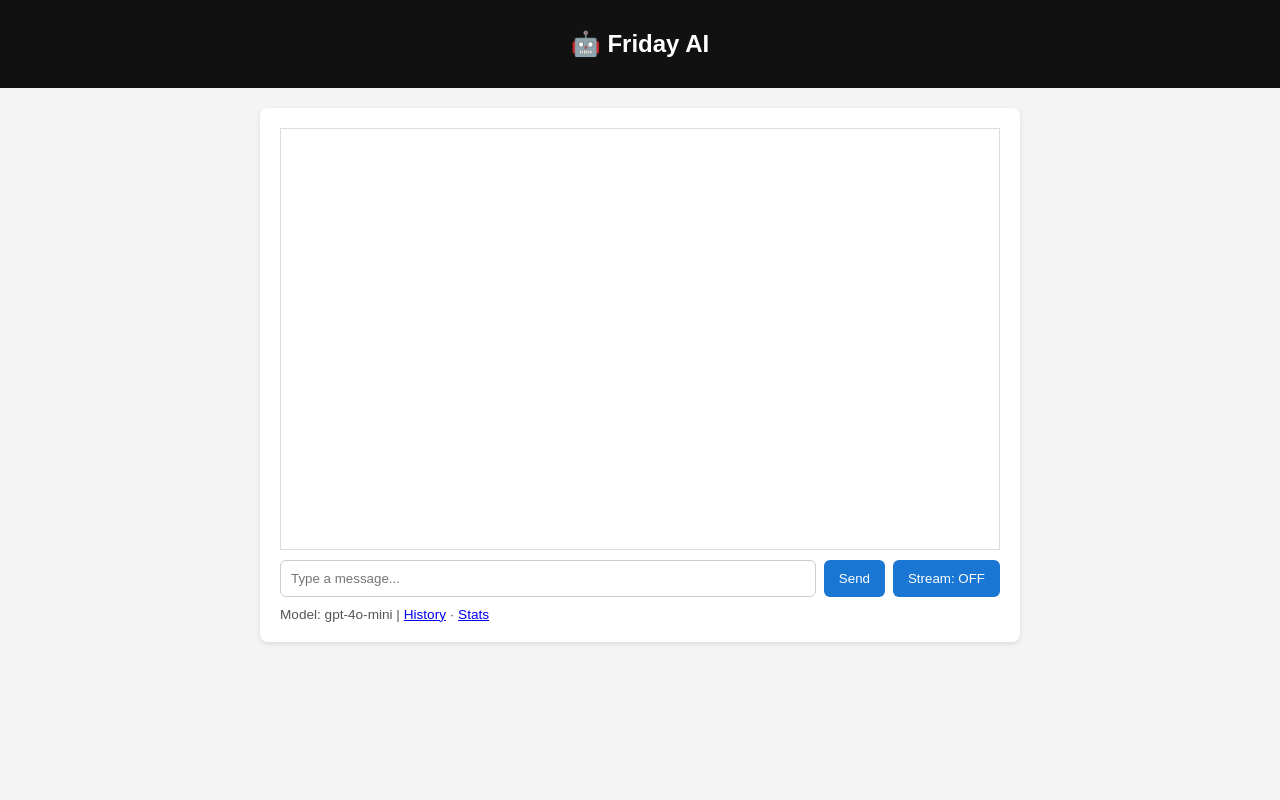
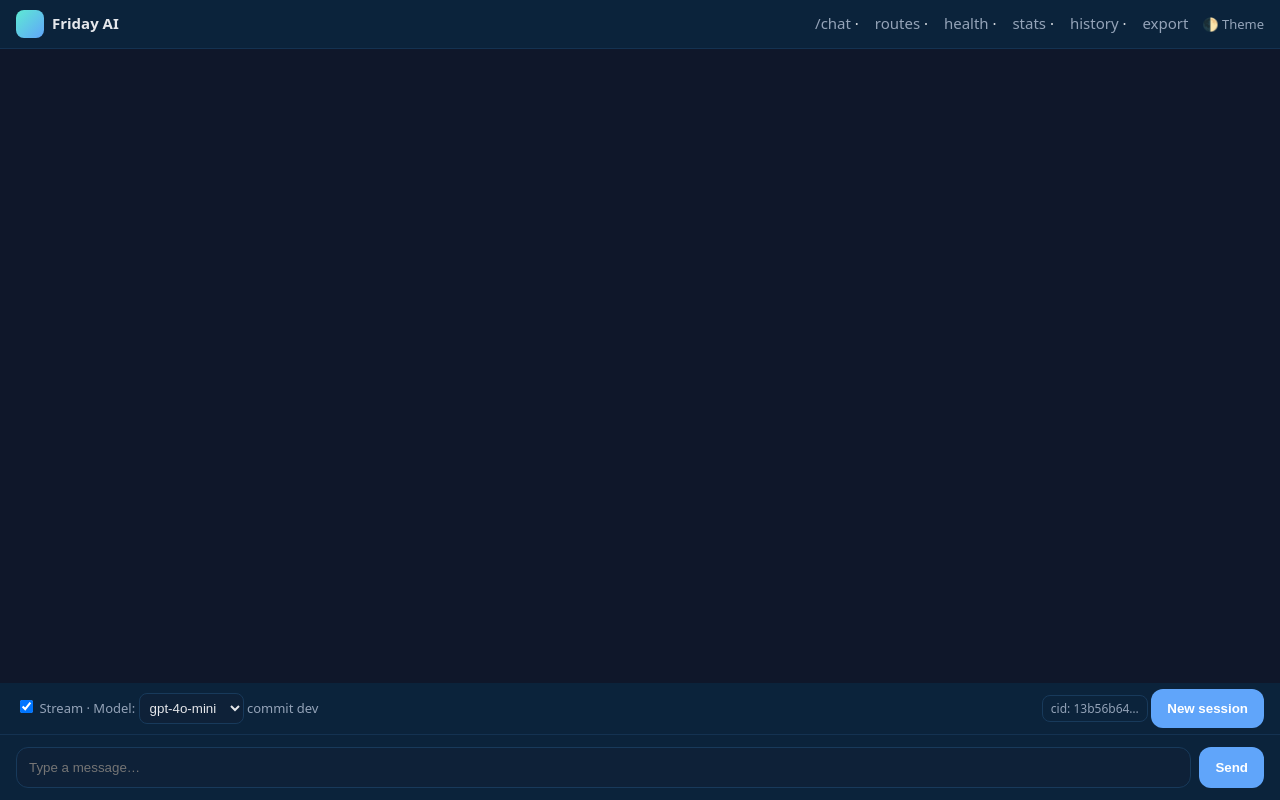
Before and after one commit to goatman88/friday_full_bundle, a Flask app: page / in a window 1280 px wide. Run offline with Flask 3, Linux system fonts and the light colour scheme.

Commit message:
Update chat.html

```diff
--- a/templates/chat.html
+++ b/templates/chat.html
@@ -3,111 +3,201 @@
 <head>
   <meta charset="UTF-8" />
   <title>{{ title or "Friday AI" }}</title>
+  <meta name="viewport" content="width=device-width, initial-scale=1"/>
   <style>
-    body { font-family: Arial, sans-serif; margin: 0; background: #f4f4f4; }
-    header { background: #111; color: #fff; padding: 10px; text-align: center; }
-    main { max-width: 720px; margin: 20px auto; background: #fff; padding: 20px;
-           border-radius: 8px; box-shadow: 0 2px 5px rgba(0,0,0,.1); }
-    #chat { height: 400px; overflow-y: auto; border: 1px solid #ddd; padding: 10px; }
-    .msg { margin: 8px 0; padding: 8px 12px; border-radius: 6px; }
-    .user { background: #e3f2fd; text-align: right; }
-    .assistant { background: #f1f8e9; text-align: left; }
-    footer { margin-top: 10px; display: flex; gap: 8px; }
-    input[type=text] { flex: 1; padding: 10px; border-radius: 6px; border: 1px solid #ccc; }
-    button { padding: 10px 15px; border: none; border-radius: 6px; background: #1976d2; color: white; cursor: pointer; }
-    button:hover { background: #1565c0; }
-    .small { font-size: 0.85em; color: #555; margin-top: 10px; }
+    :root {
+      --bg: #0f172a; --card: #0b233b; --ink: #e5e7eb; --muted:#94a3b8; --accent:#60a5fa;
+    }
+    [data-theme="light"] {
+      --bg: #f1f5f9; --card:#fff; --ink:#111; --muted:#444; --accent:#2563eb;
+    }
+
+    html,body {
+      height:100%; margin:0; font:15px/1.45 system-ui,Segoe UI,Roboto,Arial,sans-serif;
+      background:var(--bg); color:var(--ink);
+    }
+    .wrap { display:flex; flex-direction:column; height:100%; }
+    header {
+      background:var(--card); border-bottom:1px solid #143251;
+      padding:10px 16px; display:flex; justify-content:space-between; align-items:center;
+    }
+    .ttl{display:flex; align-items:center; gap:8px; font-weight:700}
+    .badge{background:linear-gradient(135deg,#5eead4,#60a5fa); width:28px; height:28px; border-radius:8px}
+    .links a{color:var(--muted); text-decoration:none; margin-left:12px}
+    .links a:hover{color:var(--accent)}
+    .log{flex:1; overflow:auto; padding:20px; display:flex; flex-direction:column; gap:10px}
+    .bubble{max-width:72%; padding:10px 14px; border-radius:12px; white-space:pre-wrap}
+    .u{background:#0b395b; align-self:flex-end; color:#fff}
+    .a{background:#12273f; align-self:flex-start}
+    [data-theme="light"] .u{background:#dbeafe; color:#111}
+    [data-theme="light"] .a{background:#e2e8f0; color:#111}
+    footer{
+      background:var(--card); border-top:1px solid #143251;
+      padding:12px 16px; display:flex; gap:8px; position:sticky; bottom:0;
+    }
+    input[type=text]{flex:1; padding:12px; border-radius:12px; border:1px solid #183a5b; background:#0e2138; color:var(--ink)}
+    [data-theme="light"] input[type=text]{background:#fff; border:1px solid #ccc}
+    button{background:var(--accent); color:#fff; border:0; padding:12px 16px; border-radius:12px; font-weight:600; cursor:pointer}
+    button:hover{opacity:.9}
+    .meta{font-size:13px; color:var(--muted); display:flex; justify-content:space-between; align-items:center; padding:6px 16px; background:var(--card)}
+    select{background:#0e2138; color:var(--ink); border:1px solid #183a5b; border-radius:8px; padding:6px}
+    [data-theme="light"] select{background:#fff; border:1px solid #ccc}
+    .pill{padding:4px 8px; border:1px solid #183a5b; border-radius:8px; font-size:12px}
+    .themeToggle{cursor:pointer; margin-left:10px; font-size:13px; color:var(--muted)}
   </style>
 </head>
 <body>
+<div class="wrap" data-theme="dark" id="appRoot">
+
   <header>
-    <h2>🤖 Friday AI</h2>
+    <div class="ttl"><div class="badge"></div> Friday AI</div>
+    <div class="links">
+      <a href="/chat">/chat</a>
+      · <a id="routesLink" href="#">routes</a>
+      · <a id="healthLink" href="#">health</a>
+      · <a id="statsLink" href="#">stats</a>
+      · <a id="historyLink" href="#">history</a>
+      · <a id="exportLink" href="#">export</a>
+      <span class="themeToggle" onclick="toggleTheme()">🌓 Theme</span>
+    </div>
   </header>
-  <main>
-    <div id="chat"></div>
-    <footer>
-      <input type="text" id="msg" placeholder="Type a message..." />
-      <button onclick="send()">Send</button>
-      <button onclick="toggleStream()">Stream: <span id="streamState">OFF</span></button>
-    </footer>
-    <div class="small">
-      Model: <span id="model"></span> |
-      <a href="/api/history" target="_blank">History</a> ·
-      <a href="/api/stats" target="_blank">Stats</a>
+
+  <div id="log" class="log"></div>
+
+  <div class="meta">
+    <div>
+      <label><input id="stream" type="checkbox" checked> Stream</label>
+      · Model: <select id="model"></select>
+      <span id="commit"></span>
     </div>
-  </main>
+    <div>
+      <span id="cidLabel" class="pill"></span>
+      <button id="newCid">New session</button>
+    </div>
+  </div>
 
-  <script>
-    let streamMode = false;
-    let cid = localStorage.getItem("client_id") || (Math.random().toString(36).slice(2));
-    localStorage.setItem("client_id", cid);
+  <footer>
+    <input id="msg" type="text" placeholder="Type a message…" />
+    <button id="send">Send</button>
+  </footer>
+</div>
 
-    async function fetchModel() {
-      try {
-        let res = await fetch("/api/models");
-        let data = await res.json();
-        document.getElementById("model").innerText = data.active;
-      } catch (e) {
-        document.getElementById("model").innerText = "(error)";
+<script>
+  const base = location.origin;
+  const appRoot = document.querySelector("#appRoot");
+  const log = document.querySelector("#log");
+  const msg = document.querySelector("#msg");
+  const sendBtn = document.querySelector("#send");
+  const modelSel = document.querySelector("#model");
+  const commitSpan = document.querySelector("#commit");
+  const cidLabel = document.querySelector("#cidLabel");
+  const newCidBtn = document.querySelector("#newCid");
+  const streamChk = document.querySelector("#stream");
+
+  // Theme toggle
+  function toggleTheme(){
+    const current = appRoot.getAttribute("data-theme");
+    appRoot.setAttribute("data-theme", current==="light"?"dark":"light");
+  }
+
+  // Session
+  function getCid(){
+    let c = localStorage.getItem("cid");
+    if(!c){ c = crypto.randomUUID(); localStorage.setItem("cid",c); }
+    cidLabel.textContent = `cid: ${c.slice(0,8)}…`;
+    return c;
+  }
+  function setCid(c){ localStorage.setItem("cid",c); cidLabel.textContent = `cid: ${c.slice(0,8)}…`; }
+
+  // UI
+  function append(role,text){
+    const b=document.createElement("div");
+    b.className=`bubble ${role==="user"?"u":"a"}`;
+    b.textContent=text;
+    log.appendChild(b);
+    log.scrollTop=log.scrollHeight;
+  }
+
+  // Models
+  async function loadModels(){
+    try{
+      const r=await fetch(`${base}/api/models`);
+      const j=await r.json();
+      modelSel.innerHTML="";
+      (j.available||[]).forEach(m=>{
+        const o=document.createElement("option");
+        o.value=m; o.textContent=m;
+        if(m===j.active) o.selected=true;
+        modelSel.appendChild(o);
+      });
+    }catch{modelSel.innerHTML="<option>(error)</option>";}
+  }
+  modelSel.onchange=async()=>{
+    try{
+      const r=await fetch(`${base}/api/model`,{
+        method:"POST",headers:{"Content-Type":"application/json"},
+        body:JSON.stringify({model:modelSel.value})
+      });
+      const j=await r.json();
+      append("assistant",`Model switched to: ${j.active}`);
+    }catch(e){append("assistant","Model switch error: "+e.message);}
+  };
+
+  // Send
+  async function send(){
+    const text=msg.value.trim(); if(!text) return;
+    append("user",text); msg.value="";
+    const cid=getCid();
+
+    if(streamChk.checked){
+      const url=new URL(`${base}/api/chat/stream`);
+      url.searchParams.set("cid",cid); url.searchParams.set("q",text);
+      const resp=await fetch(url);
+      const reader=resp.body.getReader();
+      let acc="",streamingDiv=null;
+      while(true){
+        const {value,done}=await reader.read(); if(done) break;
+        const chunk=new TextDecoder().decode(value);
+        chunk.split("\n\n").forEach(line=>{
+          if(line.startsWith("data: ")){
+            try{
+              const obj=JSON.parse(line.slice(6));
+              if(obj.delta){
+                acc+=obj.delta;
+                if(!streamingDiv){streamingDiv=document.createElement("div"); streamingDiv.className="bubble a"; log.appendChild(streamingDiv);}
+                streamingDiv.textContent=acc;
+                log.scrollTop=log.scrollHeight;
+              }
+              if(obj.done){streamingDiv=null; loadModels();}
+            }catch{}
+          }
+        });
       }
+    } else {
+      const r=await fetch(`${base}/api/chat?cid=${cid}`,{
+        method:"POST",headers:{"Content-Type":"application/json"},
+        body:JSON.stringify({message:text})
+      });
+      const j=await r.json();
+      if(j.cid&&j.cid!==cid)setCid(j.cid);
+      append("assistant",j.reply??JSON.stringify(j));
+      loadModels();
     }
+  }
 
-    function toggleStream() {
-      streamMode = !streamMode;
-      document.getElementById("streamState").innerText = streamMode ? "ON" : "OFF";
-    }
+  // Links
+  document.querySelector("#routesLink").onclick=async e=>{e.preventDefault();append("assistant",JSON.stringify(await (await fetch(base+"/routes")).json(),null,2));}
+  document.querySelector("#healthLink").onclick=async e=>{e.preventDefault();const j=await (await fetch(base+"/debug/health")).json();commitSpan.textContent=j.commit?"commit "+j.commit:"";append("assistant",JSON.stringify(j,null,2));}
+  document.querySelector("#statsLink").onclick=async e=>{e.preventDefault();append("assistant",JSON.stringify(await (await fetch(base+"/api/stats")).json(),null,2));}
+  document.querySelector("#historyLink").onclick=async e=>{e.preventDefault();append("assistant",JSON.stringify(await (await fetch(base+`/api/history?cid=${getCid()}`)).json(),null,2));}
+  document.querySelector("#exportLink").onclick=async e=>{e.preventDefault();append("assistant",JSON.stringify(await (await fetch(base+`/api/history/export?cid=${getCid()}`)).json(),null,2));}
+  newCidBtn.onclick=()=>{setCid(crypto.randomUUID());append("assistant","Started fresh session.");}
 
-    function append(role, text) {
-      const chat = document.getElementById("chat");
-      const div = document.createElement("div");
-      div.className = "msg " + role;
-      div.textContent = text;
-      chat.appendChild(div);
-      chat.scrollTop = chat.scrollHeight;
-    }
-
-    async function send() {
-      const input = document.getElementById("msg");
-      const text = input.value.trim();
-      if (!text) return;
-      append("user", text);
-      input.value = "";
-
-      if (streamMode) {
-        const url = `/api/chat/stream?cid=${cid}&q=${encodeURIComponent(text)}`;
-        const evtSource = new EventSource(url);
-        let buffer = "";
-        evtSource.onmessage = (e) => {
-          const data = JSON.parse(e.data);
-          if (data.delta) {
-            buffer += data.delta;
-            if (!document.getElementById("streaming")) {
-              const div = document.createElement("div");
-              div.id = "streaming";
-              div.className = "msg assistant";
-              document.getElementById("chat").appendChild(div);
-            }
-            document.getElementById("streaming").textContent = buffer;
-          }
-          if (data.done) {
-            document.getElementById("streaming").removeAttribute("id");
-            evtSource.close();
-            fetchModel();
-          }
-        };
-      } else {
-        const res = await fetch("/api/chat?cid=" + cid, {
-          method: "POST",
-          headers: { "Content-Type": "application/json" },
-          body: JSON.stringify({ message: text })
-        });
-        const data = await res.json();
-        append("assistant", data.reply || JSON.stringify(data));
-        fetchModel();
-      }
-    }
-
-    fetchModel();
-  </script>
+  // Boot
+  getCid(); loadModels();
+  fetch(`${base}/debug/health`).then(r=>r.json()).then(j=>{if(j.commit)commitSpan.textContent="commit "+j.commit;});
+  msg.addEventListener("keydown",e=>{if(e.key==="Enter"&&!e.shiftKey){e.preventDefault();send();}});
+  sendBtn.onclick=send;
+</script>
 </body>
 </html>
```
